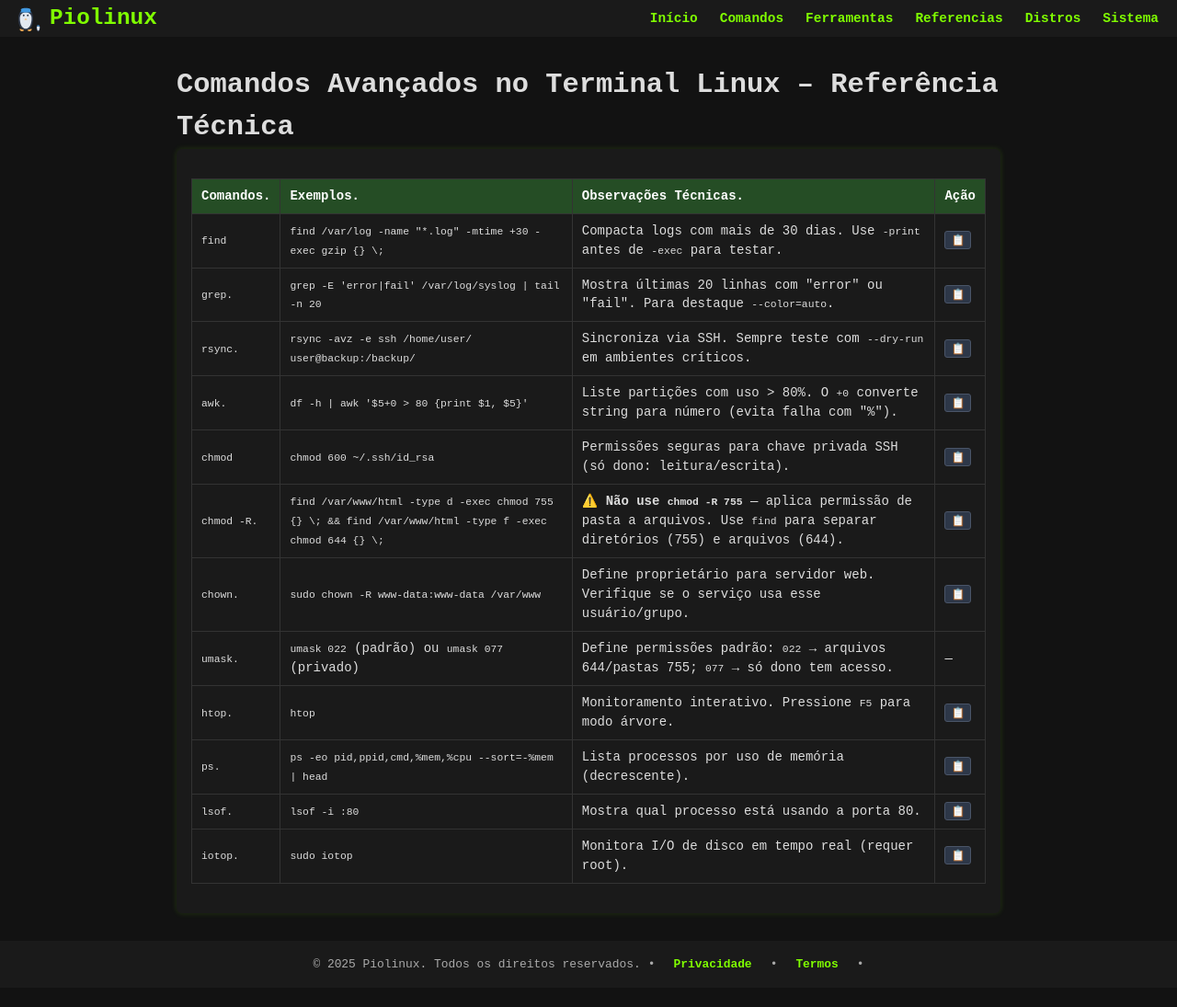
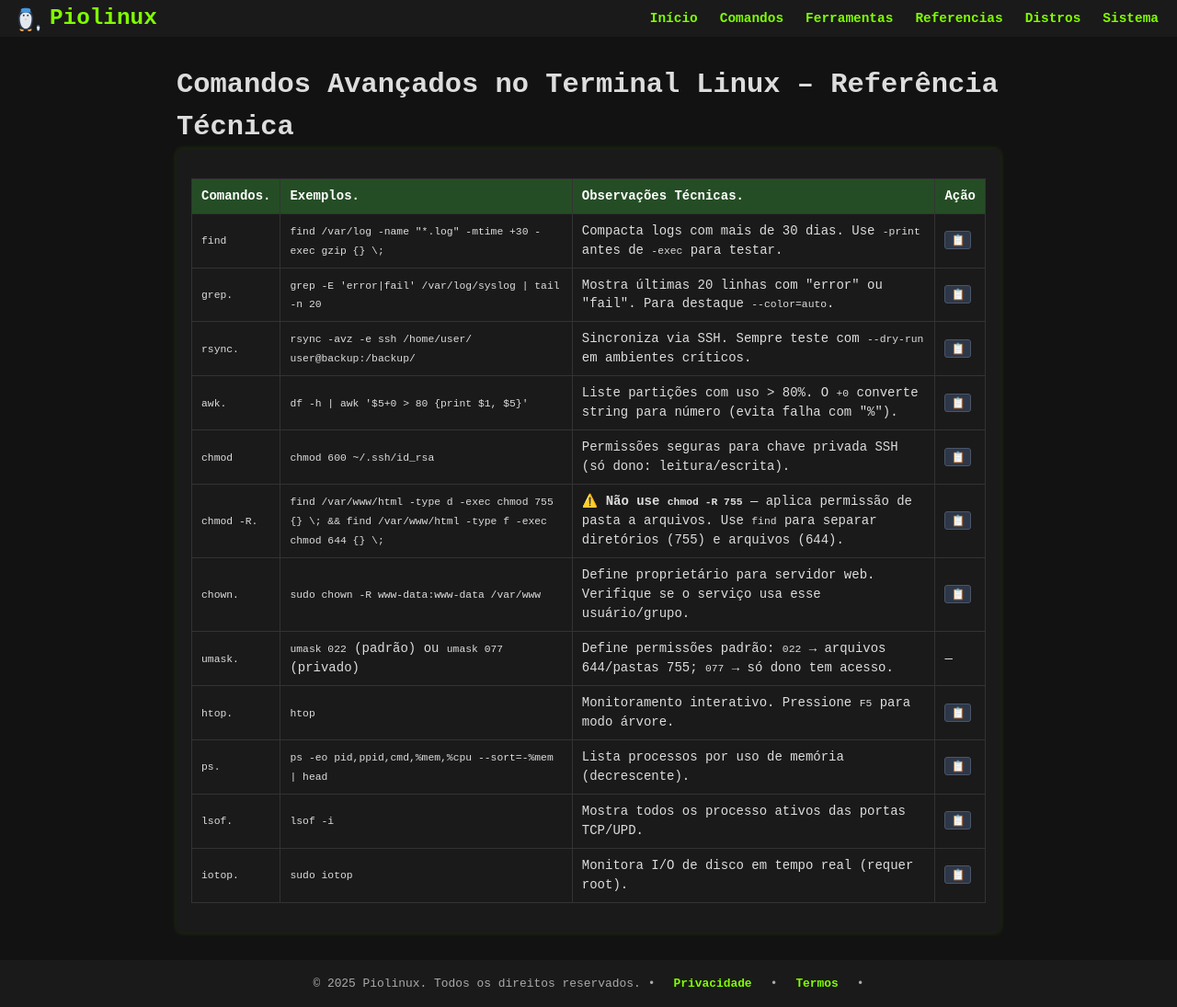
Before and after one commit to Piolinux/piolinux-site, a Jekyll site: the page built from _pages/_iniciantes/comandos-avancados-no-terminal-linux-referencia-tecnica.md, in a window 1280 px wide. Shown: the whole page at 92% size. Built offline with Jekyll 4.4.1, drawn with Linux system fonts in a browser that asks for light colours; before the commit the page ends 1074 px from its top, so only the background shows below that.

Commit message:
Update comandos-avancados-no-terminal-linux-referencia-tecnica.md

```diff
--- a/_pages/_iniciantes/comandos-avancados-no-terminal-linux-referencia-tecnica.md
+++ b/_pages/_iniciantes/comandos-avancados-no-terminal-linux-referencia-tecnica.md
@@ -90,9 +90,9 @@ tags: [terminal, comandos, linux, awk, sed, find, xargs, produtividade]
     </tr>
     <tr>
       <td><code>lsof.</code></td>
-      <td><code>lsof -i :80</code></td>
-      <td>Mostra qual processo está usando a porta 80.</td>
-      <td data-label="Ação"><button class="copy-btn" data-command="lsof -i :80">📋</button></td>
+      <td><code>lsof -i </code></td>
+      <td>Mostra todos os processo ativos das portas TCP/UPD.</td>
+      <td data-label="Ação"><button class="copy-btn" data-command="lsof -i ">📋</button></td>
     </tr>
     <tr>
       <td><code>iotop.</code></td>
```
